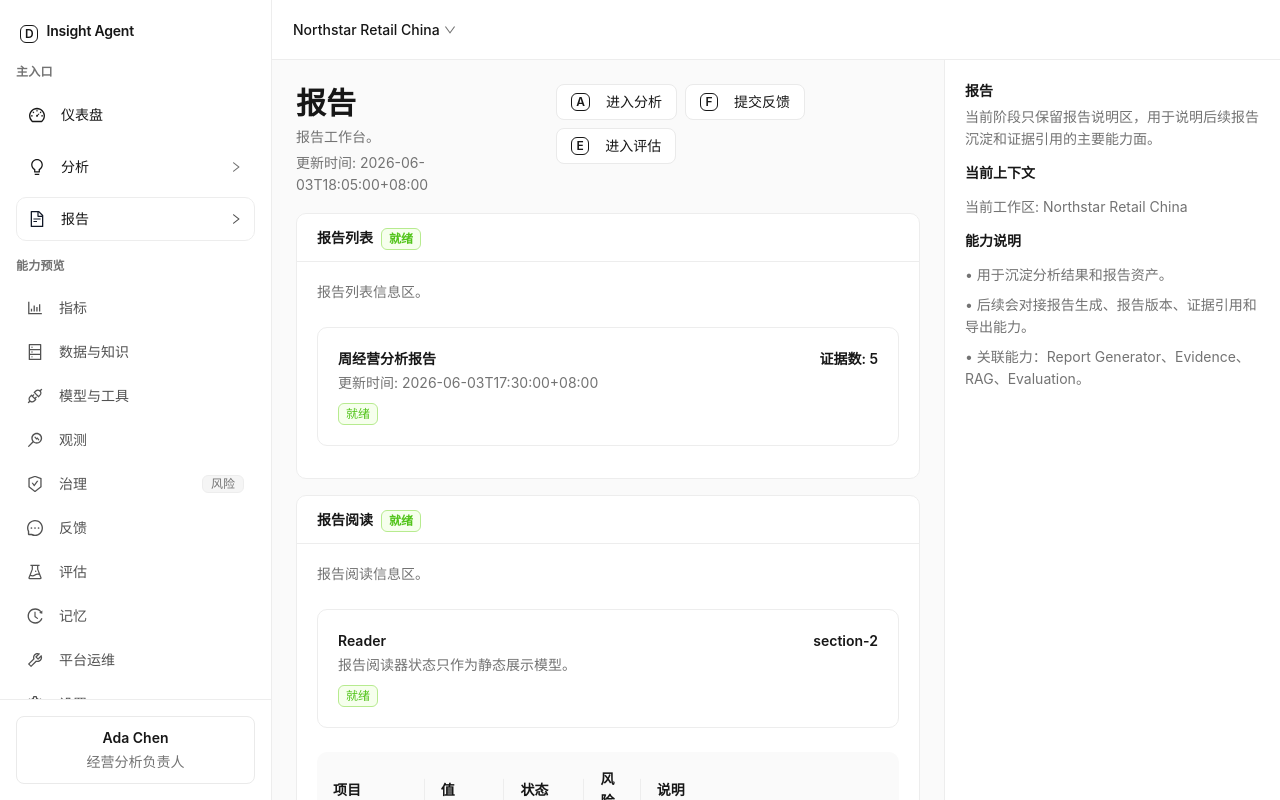
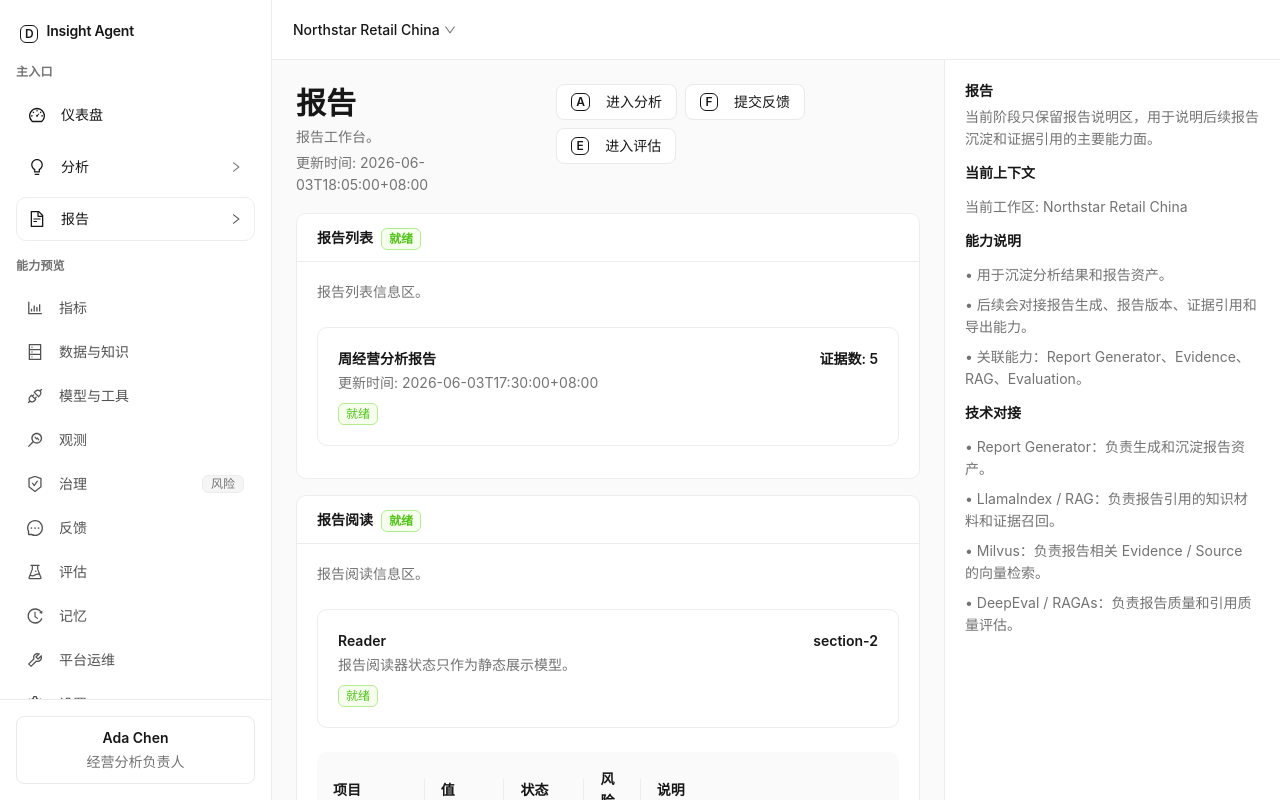
Before and after one commit to arveno/insight-agent-platform, a React (Vite) app in the folder apps/web/: page / in a window 1280 px wide. Both pictures are taken after a click on the button "报告". Built offline with nearby package versions, Linux system fonts and the light colour scheme.

Commit message:
style: neutralize actions and expand inspector notes

```diff
--- a/apps/web/src/app/fixtures/appShellStaticViewModel.ts
+++ b/apps/web/src/app/fixtures/appShellStaticViewModel.ts
@@ -43,6 +43,15 @@ const inspectorByRoute: AppShellStaticViewModel["inspectorByRoute"] = {
       "后续会对接 Agent Run、Tool Calling、Run Trace、RAG Evidence。",
       "关联能力：Agent Runtime、Tools、RAG、Observability。"
     ],
+    integrationNotes: [
+      "LangGraph：Agent Runtime，负责分析流程编排、状态流转、Human-in-the-loop 和可恢复执行。",
+      "LangChain：Model / Tool 能力层，负责模型调用、工具定义、结构化输出和 Provider 适配。",
+      "LlamaIndex：Knowledge / RAG 能力层，负责知识检索、业务材料引用和证据召回。",
+      "Milvus：向量库，负责 RAG Evidence、知识库和后续 Memory 检索。",
+      "Model Gateway：自研模型调用入口，统一模型路由、fallback、token、成本、延迟和错误类型。",
+      "Tool Registry：自研工具注册入口，统一工具 schema、权限、风险等级、trace 和 handler。",
+      "LangSmith / Langfuse：Observability，负责 Trace、调试、运行记录和评估记录。"
+    ],
     summary: "当前阶段只保留分析页壳层说明区，用于明确后续分析链路的主要承接面。",
     titleKey: "page.analysis.title"
   },
@@ -51,6 +60,12 @@ const inspectorByRoute: AppShellStaticViewModel["inspectorByRoute"] = {
       "用于查看当前工作区经营概览、异常摘要和关键入口。",
       "后续承接指标汇总、异常提醒、报告入口和分析入口。",
       "关联能力：Metrics、Reports、Analysis、Observability。"
+    ],
+    integrationNotes: [
+      "Metrics：指标口径、阈值和时间范围数据监测。",
+      "Reports：沉淀分析结果和报告入口。",
+      "Analysis：用户主动发起带上下文分析。",
+      "Observability：展示运行状态、异常摘要和后续追踪入口。"
     ],
     summary: "当前阶段只保留仪表盘说明区，用于标注首页后续会聚合的能力范围。",
     titleKey: "page.dashboard.title"
@@ -61,6 +76,11 @@ const inspectorByRoute: AppShellStaticViewModel["inspectorByRoute"] = {
       "后续会对接 RAG、数据源 Schema、知识检索和证据链。",
       "关联能力：RAG、Source Lineage、Evidence。"
     ],
+    integrationNotes: [
+      "LlamaIndex：负责知识切片、索引和检索增强。",
+      "Milvus：负责向量存储和相似度检索。",
+      "Source Evidence：负责证据来源、引用材料和血缘追踪。"
+    ],
     summary: "当前阶段只保留数据与知识说明区，用于定义后续知识与数据链路的边界。",
     titleKey: "page.dataKnowledge.title"
   },
@@ -69,6 +89,11 @@ const inspectorByRoute: AppShellStaticViewModel["inspectorByRoute"] = {
       "用于评估模型输出、工具调用质量和任务效果。",
       "后续会对接评分集、评测任务、Bad Case 分析。",
       "关联能力：Evaluation Dataset、Scoring、Regression。"
+    ],
+    integrationNotes: [
+      "DeepEval：用于 Agent 输出、报告质量和任务效果评估。",
+      "RAGAs：用于 RAG 检索质量、引用质量和答案一致性评估。",
+      "LangSmith / Langfuse：记录评估过程、Trace 和结果对比。"
     ],
     summary: "当前阶段只保留评估说明区，用于说明后续评测与回归体系的承接点。",
     titleKey: "page.evaluation.title"
@@ -79,6 +104,11 @@ const inspectorByRoute: AppShellStaticViewModel["inspectorByRoute"] = {
       "后续会对接 Bad Case、人工标注、模型改进闭环。",
       "关联能力：Feedback Loop、Evaluation、Bad Case。"
     ],
+    integrationNotes: [
+      "Feedback Loop：承接人工反馈、采纳状态和结果纠偏。",
+      "Bad Case：沉淀失败案例和模型改进样本。",
+      "Evaluation：将反馈样本纳入后续评估和回归。"
+    ],
     summary: "当前阶段只保留反馈说明区，用于标注人工反馈和纠偏闭环的未来入口。",
     titleKey: "page.feedback.title"
   },
@@ -87,6 +117,12 @@ const inspectorByRoute: AppShellStaticViewModel["inspectorByRoute"] = {
       "用于承接权限、风险策略、审计和 Guardrail。",
       "后续会对接权限边界、工具白名单、操作审计。",
       "关联能力：Guardrail、Audit、Policy。"
+    ],
+    integrationNotes: [
+      "Governance / Policy：负责权限、风险策略和操作边界。",
+      "SQL Guard：负责 SQL 风险、敏感字段和查询安全。",
+      "Tool Risk：负责工具白名单、风险等级和调用审计。",
+      "Audit：负责用户操作、Agent 行为和工具调用审计。"
     ],
     summary: "当前阶段只保留治理说明区，用于说明策略、审计和权限边界的后续承载位。",
     titleKey: "page.governance.title"
@@ -97,6 +133,11 @@ const inspectorByRoute: AppShellStaticViewModel["inspectorByRoute"] = {
       "后续会对接 Memory Store、Context Policy。",
       "关联能力：Memory、Context Engineering。"
     ],
+    integrationNotes: [
+      "Memory Store：沉淀长期记忆、用户偏好和可复用上下文。",
+      "Milvus：后续可承接语义记忆检索。",
+      "Context Policy：控制哪些记忆可以进入 Agent 上下文。"
+    ],
     summary: "当前阶段只保留记忆说明区，用于说明长期记忆与上下文工程的未来承接方向。",
     titleKey: "page.memory.title"
   },
@@ -105,6 +146,11 @@ const inspectorByRoute: AppShellStaticViewModel["inspectorByRoute"] = {
       "用于定义指标口径、阈值、异常规则和血缘。",
       "后续会对接数据源、指标计算、异常检测。",
       "关联能力：Data & Knowledge、Observability、Governance。"
+    ],
+    integrationNotes: [
+      "Metrics Engine：负责指标口径、阈值、趋势和异常规则。",
+      "Data & Knowledge：提供指标来源、字段解释和数据血缘。",
+      "Observability：承接指标异常、运行状态和问题追踪。"
     ],
     summary: "当前阶段只保留指标说明区，用于标记指标治理与异常检测的未来入口。",
     titleKey: "page.metrics.title"
@@ -115,6 +161,12 @@ const inspectorByRoute: AppShellStaticViewModel["inspectorByRoute"] = {
       "后续会对接 Model Gateway、Tool Registry、Prompt Template。",
       "关联能力：Model Gateway、Tool Calling、Planner。"
     ],
+    integrationNotes: [
+      "Model Gateway：统一模型调用、路由、重试、fallback、token 和成本。",
+      "Tool Registry：统一工具 schema、权限、风险等级和 handler。",
+      "LangChain：承接模型调用、工具定义和结构化输出。",
+      "Planner：后续负责把用户意图转成受控工具执行计划。"
+    ],
     summary: "当前阶段只保留模型与工具说明区，用于明确模型网关和工具注册链路的入口。",
     titleKey: "page.modelTools.title"
   },
@@ -123,6 +175,11 @@ const inspectorByRoute: AppShellStaticViewModel["inspectorByRoute"] = {
       "用于查看运行轨迹、延迟、成本、错误和调用链。",
       "后续会对接 Run Trace、Token Cost、错误诊断和日志。",
       "关联能力：LangSmith-like Trace、Run Events、Cost Tracking。"
+    ],
+    integrationNotes: [
+      "LangSmith / Langfuse：负责 Trace、调试、评估记录和运行观测。",
+      "Run Trace：展示 Agent Run、Tool Call、模型调用和错误链路。",
+      "Cost Tracking：记录 token、成本、延迟和失败类型。"
     ],
     summary: "当前阶段只保留观测说明区，用于标记运行追踪和成本可观测性的后续承接位。",
     titleKey: "page.observability.title"
@@ -133,6 +190,11 @@ const inspectorByRoute: AppShellStaticViewModel["inspectorByRoute"] = {
       "后续会对接任务队列、部署状态、运行告警。",
       "关联能力：Jobs、Notifications、Health Check。"
     ],
+    integrationNotes: [
+      "Jobs：负责任务状态、队列和异步执行记录。",
+      "Notifications：负责告警、通知和运行反馈。",
+      "Health Check：负责平台运行健康度和部署状态。"
+    ],
     summary: "当前阶段只保留平台运维说明区，用于说明任务与平台健康治理的未来入口。",
     titleKey: "page.platformOperations.title"
   },
@@ -141,6 +203,12 @@ const inspectorByRoute: AppShellStaticViewModel["inspectorByRoute"] = {
       "用于沉淀分析结果和报告资产。",
       "后续会对接报告生成、报告版本、证据引用和导出能力。",
       "关联能力：Report Generator、Evidence、RAG、Evaluation。"
+    ],
+    integrationNotes: [
+      "Report Generator：负责生成和沉淀报告资产。",
+      "LlamaIndex / RAG：负责报告引用的知识材料和证据召回。",
+      "Milvus：负责报告相关 Evidence / Source 的向量检索。",
+      "DeepEval / RAGAs：负责报告质量和引用质量评估。"
     ],
     summary: "当前阶段只保留报告说明区，用于说明后续报告沉淀和证据引用的主要能力面。",
     titleKey: "page.reports.title"
@@ -151,6 +219,11 @@ const inspectorByRoute: AppShellStaticViewModel["inspectorByRoute"] = {
       "后续会对接模型默认项、工作区配置和偏好设置。",
       "关联能力：Workspace Config、User Preferences。"
     ],
+    integrationNotes: [
+      "Workspace Config：工作区级默认配置。",
+      "User Preferences：用户偏好设置。",
+      "Model Defaults：默认模型、默认工具和默认策略。"
+    ],
     summary: "当前阶段只保留设置说明区，用于说明平台默认项和偏好设置的后续承接位。",
     titleKey: "page.settings.title"
   },
@@ -159,6 +232,11 @@ const inspectorByRoute: AppShellStaticViewModel["inspectorByRoute"] = {
       "用于承接工作区概况、成员范围和静态切换管理入口。",
       "后续会对接工作区权限、资源隔离和配置管理。",
       "关联能力：Workspace Config、Access Control、Governance。"
+    ],
+    integrationNotes: [
+      "Access Control：成员、角色和权限边界。",
+      "Workspace Config：工作区配置、业务域和资源隔离。",
+      "Governance：与权限策略、审计和工具风险联动。"
     ],
     summary: "当前阶段只保留工作区说明区，用于标记工作区管理和隔离能力的未来承接面。",
     titleKey: "page.workspace.title"
--- a/apps/web/src/app/layout/AppShellInspector.tsx
+++ b/apps/web/src/app/layout/AppShellInspector.tsx
@@ -37,6 +37,17 @@ export function AppShellInspector({ inspector, workspaceName }: AppShellInspecto
             </Typography.Paragraph>
           ))}
         </Space>
+        <Typography.Text strong>技术对接</Typography.Text>
+        <Space direction="vertical" size={8} style={{ width: "100%" }}>
+          {inspector.integrationNotes.map((note) => (
+            <Typography.Paragraph
+              key={note}
+              style={{ color: token.colorTextDescription, margin: 0 }}
+            >
+              {`• ${note}`}
+            </Typography.Paragraph>
+          ))}
+        </Space>
       </Space>
     </RightAssistPanel>
   );
--- a/apps/web/src/app/models/appShellViewModel.ts
+++ b/apps/web/src/app/models/appShellViewModel.ts
@@ -27,6 +27,7 @@ export type AppShellNavigationGroupViewModel = {
 
 export type AppShellInspectorViewModel = {
   capabilityNotes: string[];
+  integrationNotes: string[];
   summary: string;
   titleKey: string;
 };
--- a/apps/web/src/shared/theme/antdTheme.ts
+++ b/apps/web/src/shared/theme/antdTheme.ts
@@ -30,15 +30,18 @@ const lightPalette = {
 const lightToken = {
   ...baseToken,
   ...lightPalette,
+  colorBgSolid: shellThemeTokens.colorActionPrimaryBg,
+  colorBgSolidActive: shellThemeTokens.colorActionPrimaryBgActive,
+  colorBgSolidHover: shellThemeTokens.colorActionPrimaryBgHover,
   colorLink: shellThemeTokens.colorLink,
   colorLinkActive: shellThemeTokens.colorLinkActive,
   colorLinkHover: shellThemeTokens.colorLinkHover,
-  colorPrimary: shellThemeTokens.colorActionPrimaryLight,
-  colorPrimaryActive: shellThemeTokens.colorActionPrimaryLightActive,
+  colorPrimary: shellThemeTokens.colorActionPrimaryBg,
+  colorPrimaryActive: shellThemeTokens.colorActionPrimaryBgActive,
   colorPrimaryBg: lightPalette.colorFillSecondary,
   colorPrimaryBgHover: "#F0F0F0",
   colorPrimaryBorder: lightPalette.colorBorder,
-  colorPrimaryHover: shellThemeTokens.colorActionPrimaryLightHover,
+  colorPrimaryHover: shellThemeTokens.colorActionPrimaryBgHover,
   colorPrimaryText: shellThemeTokens.colorLink,
   colorPrimaryTextActive: shellThemeTokens.colorLinkActive,
   colorPrimaryTextHover: shellThemeTokens.colorLinkHover,
@@ -62,15 +65,18 @@ const darkPalette = {
 const darkToken = {
   ...baseToken,
   ...darkPalette,
+  colorBgSolid: shellThemeTokens.colorActionPrimaryBg,
+  colorBgSolidActive: shellThemeTokens.colorActionPrimaryBgActive,
+  colorBgSolidHover: shellThemeTokens.colorActionPrimaryBgHover,
   colorLink: "#60a5fa",
   colorLinkActive: "#93c5fd",
   colorLinkHover: "#7dd3fc",
-  colorPrimary: shellThemeTokens.colorActionPrimaryDark,
-  colorPrimaryActive: shellThemeTokens.colorActionPrimaryDarkActive,
+  colorPrimary: shellThemeTokens.colorActionPrimaryBg,
+  colorPrimaryActive: shellThemeTokens.colorActionPrimaryBgActive,
   colorPrimaryBg: darkPalette.colorFillSecondary,
   colorPrimaryBgHover: "#171717",
   colorPrimaryBorder: darkPalette.colorBorder,
-  colorPrimaryHover: shellThemeTokens.colorActionPrimaryDarkHover,
+  colorPrimaryHover: shellThemeTokens.colorActionPrimaryBgHover,
   colorPrimaryText: "#60a5fa",
   colorPrimaryTextActive: "#93c5fd",
   colorPrimaryTextHover: "#7dd3fc",
@@ -97,8 +103,9 @@ const sharedComponentTheme: ThemeConfig["components"] = {
     paddingBlockSM: 4,
     paddingInline: 14,
     paddingInlineSM: 12,
-    primaryColor: shellThemeTokens.colorActionPrimaryTextLight,
+    primaryColor: shellThemeTokens.colorActionPrimaryText,
     primaryShadow: "none",
+    solidTextColor: shellThemeTokens.colorActionPrimaryText,
     textHoverBg: lightPalette.colorFillSecondary
   },
   Card: {
@@ -151,7 +158,8 @@ export const darkAntdTheme: ThemeConfig = {
       defaultHoverBg: darkPalette.colorBgContainer,
       defaultHoverBorderColor: "#303030",
       defaultHoverColor: darkPalette.colorText,
-      primaryColor: shellThemeTokens.colorActionPrimaryTextDark,
+      primaryColor: shellThemeTokens.colorActionPrimaryText,
+      solidTextColor: shellThemeTokens.colorActionPrimaryText,
       textHoverBg: darkPalette.colorFillSecondary
     },
     Card: {
--- a/apps/web/src/shared/ui/actions/AppActionButton.tsx
+++ b/apps/web/src/shared/ui/actions/AppActionButton.tsx
@@ -5,10 +5,10 @@ import type { AppActionButtonProps, AppActionButtonVariant } from "./actionTypes
 
 const actionButtonPropsByVariant: Record<
   AppActionButtonVariant,
-  Pick<ButtonProps, "size" | "type">
+  Pick<ButtonProps, "color" | "size" | "type" | "variant">
 > = {
-  contextPrimary: { type: "primary" },
-  globalPrimary: { type: "primary" },
+  contextPrimary: { color: "default", variant: "solid" },
+  globalPrimary: { color: "default", variant: "solid" },
   moduleEntry: { type: "default" },
   objectDetail: { size: "small", type: "default" },
   sourceLink: { size: "small", type: "link" }
--- a/apps/web/src/shared/ui/actions/actionTypes.ts
+++ b/apps/web/src/shared/ui/actions/actionTypes.ts
@@ -12,7 +12,7 @@ export type AppActionButtonVariant =
 
 export type AppActionButtonProps = Omit<
   ButtonProps,
-  "children" | "icon" | "size" | "type" | "variant"
+  "children" | "color" | "icon" | "size" | "type" | "variant"
 > & {
   children: ReactNode;
   iconName?: IconName;
--- a/apps/web/src/shared/ui/feedback/FeedbackPanel.tsx
+++ b/apps/web/src/shared/ui/feedback/FeedbackPanel.tsx
@@ -50,7 +50,7 @@ export function FeedbackPanel({
         />
         {helperText ? <Typography.Text type="secondary">{helperText}</Typography.Text> : null}
         {submitLabel ? (
-          <Button disabled={disabled || !value} onClick={onSubmit} type="primary">
+          <Button color="default" disabled={disabled || !value} onClick={onSubmit} variant="solid">
             {submitLabel}
           </Button>
         ) : null}
```
Also changed, not shown: apps/web/src/shared/theme/tokens.ts (+4 -8 lines), 2 other files (tests, documents, lock files or other folders).
